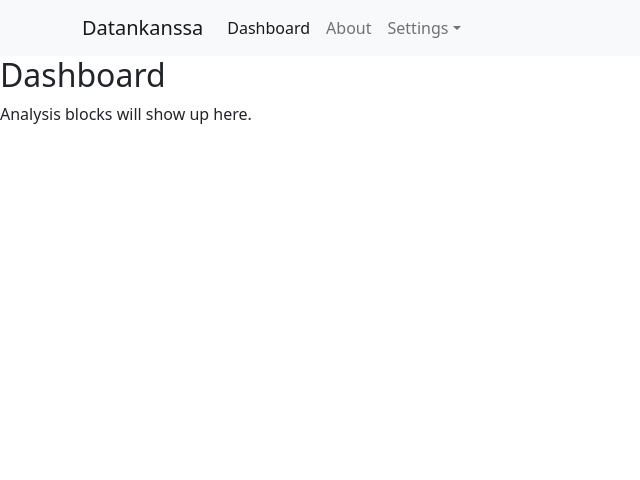
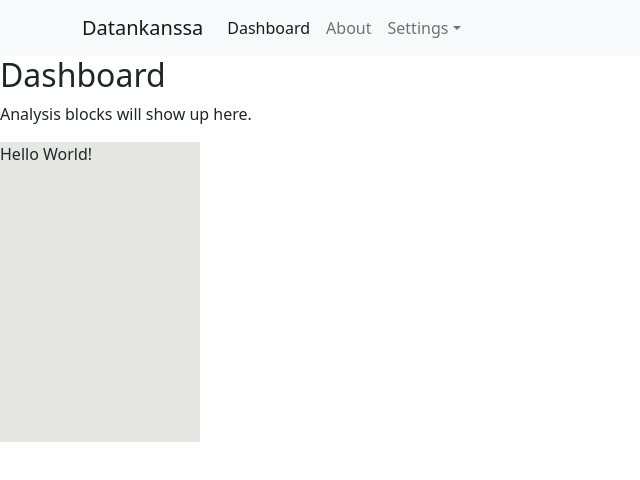
Before and after one commit to henrituol/datankanssa, a React (Create React App) app in the folder client/: page / in a window 1280 px wide. Shown: the top 480 px of the page, without its empty margins (0-640 px from the left). Built offline with nearby package versions, Linux system fonts and the light colour scheme.

Commit message:
Added frame for an analysis block: Hello World!

```diff
--- /dev/null
+++ b/client/src/components/AnalysisBlock.js
@@ -0,0 +1,16 @@
+const AnalysisBlock = () => {
+
+    let analysisBlockStyle = {
+        height: 300,
+        width: 200,
+        backgroundColor: "#E6E6E3"
+    }
+
+    return(
+		<div class="analysisBlock" style={analysisBlockStyle}>
+            <p>Hello World!</p>
+		</div>
+	)
+}
+
+export default AnalysisBlock
--- a/client/src/views/Dashboard.js
+++ b/client/src/views/Dashboard.js
@@ -1,9 +1,13 @@
+import AnalysisBlock from "../components/AnalysisBlock";
+
 const Home = (props) => {
     return(
         <div>
             <h2>Dashboard</h2>
             <p>Analysis blocks will show up here.</p>
+            <AnalysisBlock />
         </div>
+
     )
 }
 
```
